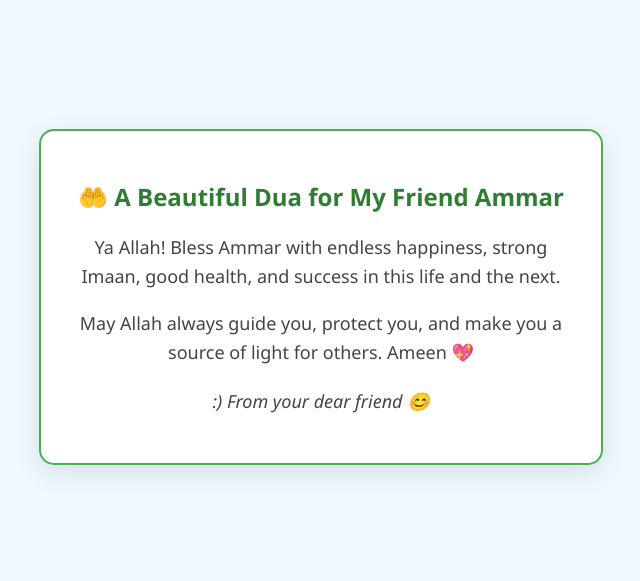
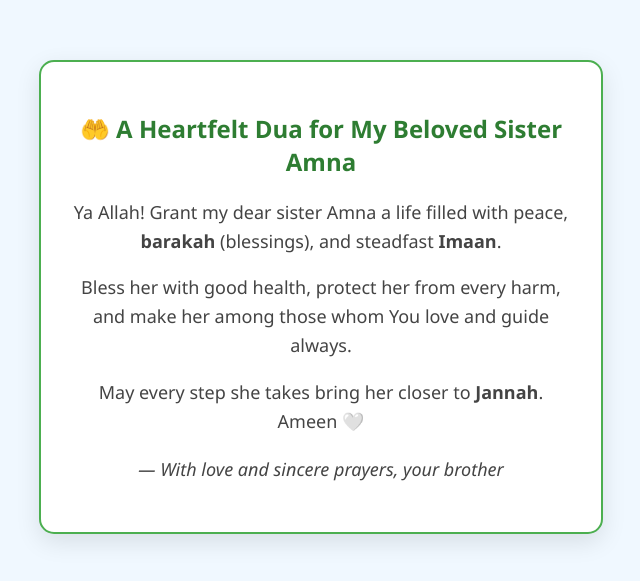
Before and after one commit to asif-builder/Dua-Card, a plain HTML site: page index.html in a window 1280 px wide. Shown: the part 103-684 px from the top of the page, without its empty margins (319-959 px from the left). Drawn offline with Linux system fonts and the light colour scheme.

Commit message:
Update dua  index.html

```diff
--- a/index.html
+++ b/index.html
@@ -1,21 +1,28 @@
 <!DOCTYPE html>
 <html lang="en">
 <head>
-  <meta charset="UTF-8">
-  <meta name="viewport" content="width=device-width, initial-scale=1.0">
-  <title>Dua Card for Ammar</title>
-  <link rel="stylesheet" href="style.css">
+  <meta charset="UTF-8" />
+  <meta name="viewport" content="width=device-width, initial-scale=1.0" />
+  <title>Dua for My Beloved Sister Amna</title>
+  <link rel="stylesheet" href="style.css" />
 </head>
 <body>
-  <div class="card">
-    <h2>🤲 A Beautiful Dua for My Friend Ammar</h2>
-    <p>
-      Ya Allah! Bless Ammar with endless happiness, strong Imaan, good health, and success in this life and the next.
-    </p>
-    <p>
-      May Allah always guide you, protect you, and make you a source of light for others. Ameen 💖
-    </p>
-    <p class="from">:) From your dear friend 😊</p>
+  <div class="container">
+    <div class="card">
+      <h2>🤲 A Heartfelt Dua for My Beloved Sister Amna</h2>
+      <p>
+        Ya Allah! Grant my dear sister Amna a life filled with peace,
+        <b>barakah</b> (blessings), and steadfast <b>Imaan</b>.
+      </p>
+      <p>
+        Bless her with good health, protect her from every harm, and make her among
+        those whom You love and guide always.
+      </p>
+      <p>
+        May every step she takes bring her closer to <b>Jannah</b>. Ameen 🤍
+      </p>
+      <p class="from">— With love and sincere prayers, your brother</p>
+    </div>
   </div>
 </body>
 </html>
```
